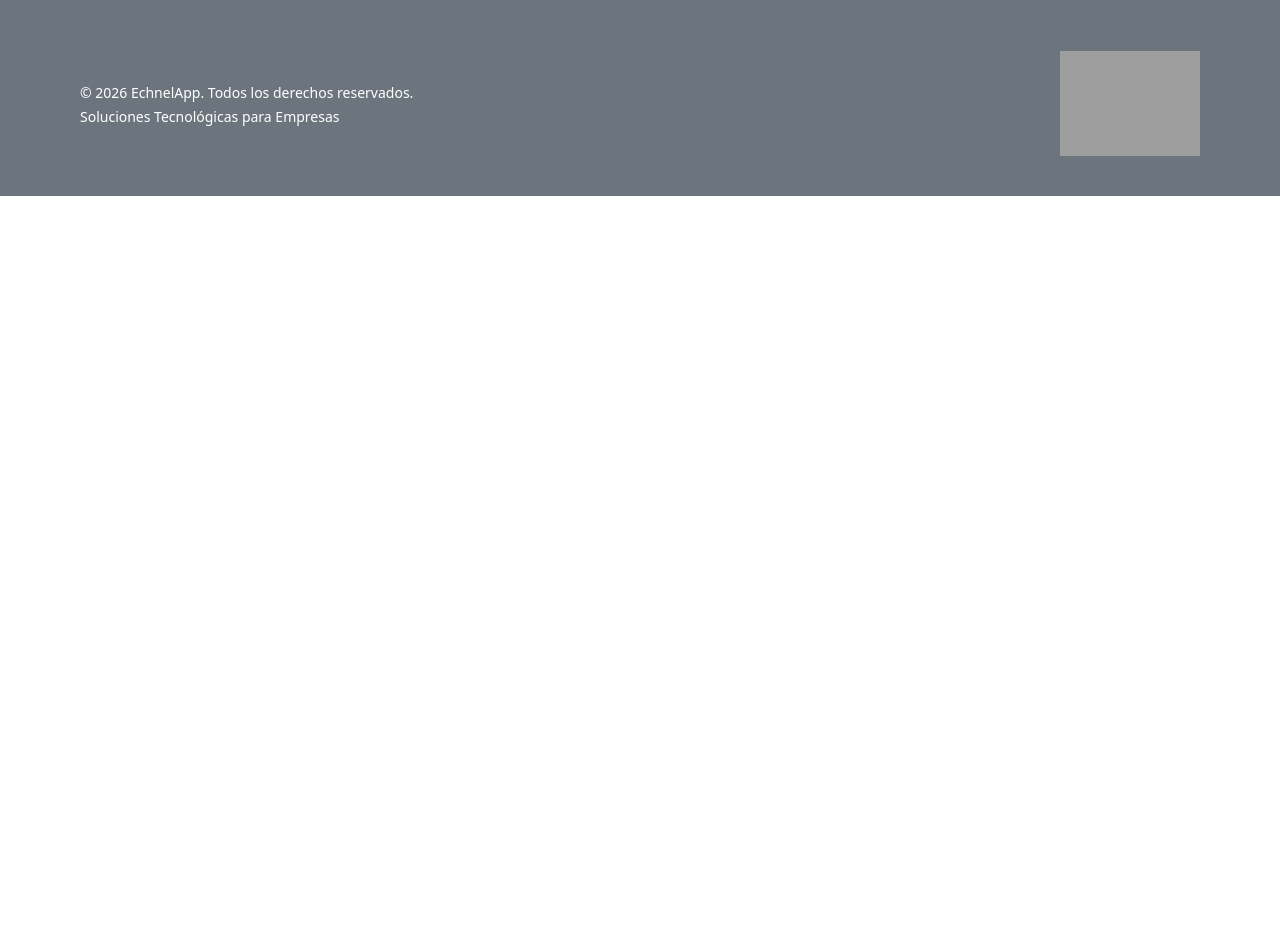
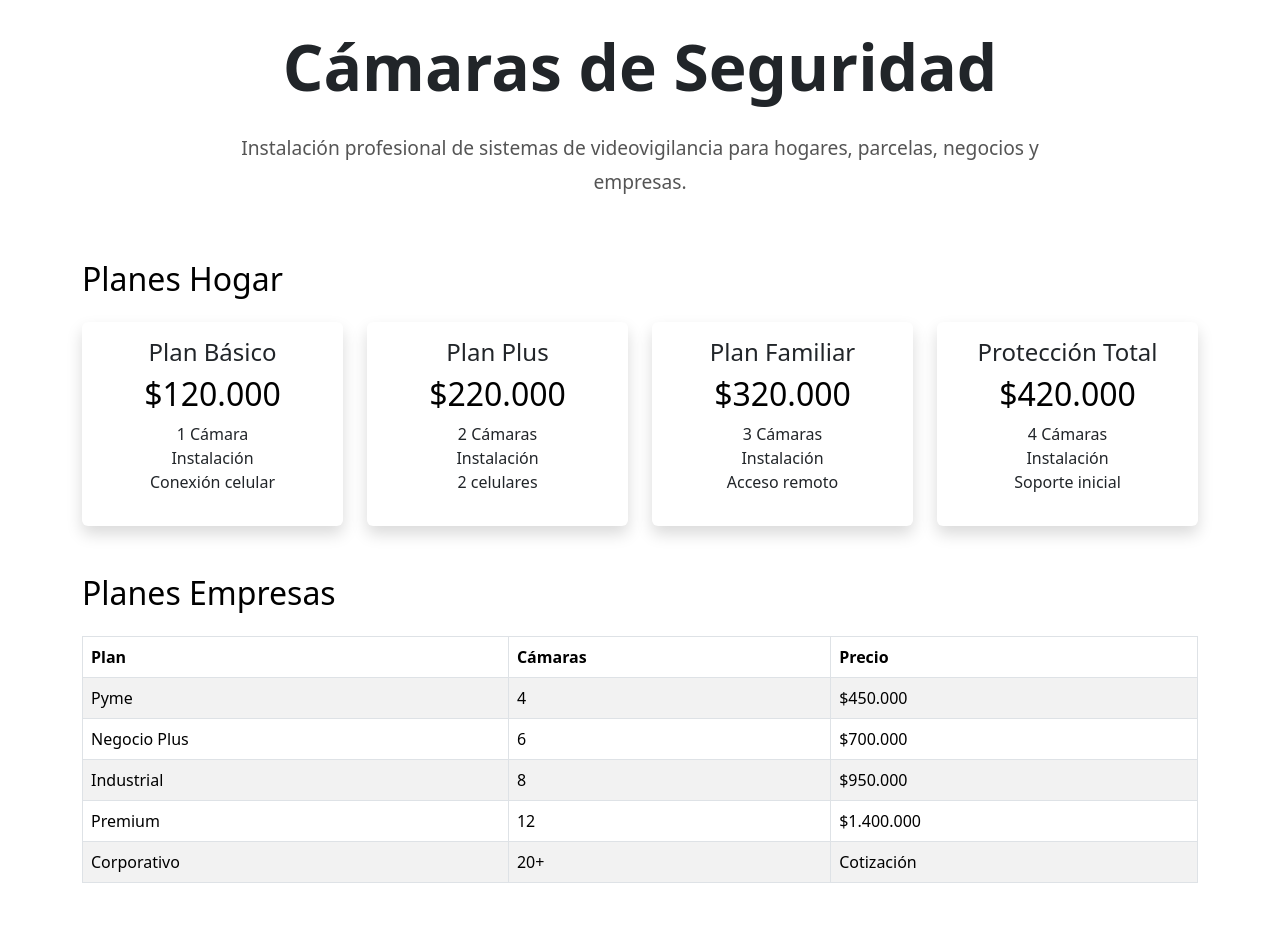
Before and after one commit to KitianDLMs/Echnelapp-web, an Angular app: page /seguridad in a window 1280 px wide. Before the commit this address led to /. Shown: the part 120-1071 px from the top of the page. Before the commit the page ends 800 px from the top, so only its background shows below. Built offline with nearby package versions, Linux system fonts and the light colour scheme; grey boxes are pictures that could not be loaded.

Commit message:
ADD: add cameras and plan prices

```diff
--- a/src/app/app.routes.ts
+++ b/src/app/app.routes.ts
@@ -8,6 +8,7 @@
 import { MantenimientoPcComponent } from "./pages/blog/articles/mantenimiento-pc/mantenimiento-pc.component";
 import { CamarasSeguridadComponent } from "./pages/blog/articles/camaras-seguridad/camaras-seguridad.component";
 import { TransformacionDigitalComponent } from "./pages/blog/articles/transformacion-digital/transformacion-digital.component";
+import { SecurityPlansComponent } from "./pages/security-plans/security-plans.component";
 
 export const routes: Routes = [
   { path: '', component: HomeComponent },
@@ -15,7 +16,7 @@
   { path: 'nosotros', component: AboutComponent },
   { path: 'blog', component: BlogComponent },
   { path: 'contacto', component: ContactComponent },
-
+  { path: 'seguridad', component: SecurityPlansComponent },
   { path: 'respaldo-informacion', component: RespaldoInformacionComponent },
   { path: 'mantenimiento-pc', component: MantenimientoPcComponent },
   { path: 'camaras-seguridad', component: CamarasSeguridadComponent },
--- /dev/null
+++ b/src/app/pages/security-plans/security-plans.component.html
@@ -0,0 +1,134 @@
+<section class="container py-5">
+
+  <div class="header">
+    <h1>Cámaras de Seguridad</h1>
+    <p>
+      Instalación profesional de sistemas de videovigilancia para hogares,
+      parcelas, negocios y empresas.
+    </p>
+  </div>
+
+  <h2 class="mb-4">Planes Hogar</h2>
+
+  <div class="row g-4 mb-5">
+
+    <div class="col-md-3">
+      <div class="card h-100 shadow">
+        <div class="card-body text-center">
+          <h4>Plan Básico</h4>
+          <h2>$120.000</h2>
+          <ul class="list-unstyled">
+            <li>1 Cámara</li>
+            <li>Instalación</li>
+            <li>Conexión celular</li>
+          </ul>
+        </div>
+      </div>
+    </div>
+
+    <div class="col-md-3">
+      <div class="card h-100 shadow">
+        <div class="card-body text-center">
+          <h4>Plan Plus</h4>
+          <h2>$220.000</h2>
+          <ul class="list-unstyled">
+            <li>2 Cámaras</li>
+            <li>Instalación</li>
+            <li>2 celulares</li>
+          </ul>
+        </div>
+      </div>
+    </div>
+
+    <div class="col-md-3">
+      <div class="card h-100 shadow">
+        <div class="card-body text-center">
+          <h4>Plan Familiar</h4>
+          <h2>$320.000</h2>
+          <ul class="list-unstyled">
+            <li>3 Cámaras</li>
+            <li>Instalación</li>
+            <li>Acceso remoto</li>
+          </ul>
+        </div>
+      </div>
+    </div>
+
+    <div class="col-md-3">
+      <div class="card h-100 shadow">
+        <div class="card-body text-center">
+          <h4>Protección Total</h4>
+          <h2>$420.000</h2>
+          <ul class="list-unstyled">
+            <li>4 Cámaras</li>
+            <li>Instalación</li>
+            <li>Soporte inicial</li>
+          </ul>
+        </div>
+      </div>
+    </div>
+
+  </div>
+
+  <h2 class="mb-4">Planes Empresas</h2>
+
+  <div class="table-responsive">
+    <table class="table table-bordered table-striped">
+      <thead>
+        <tr>
+          <th>Plan</th>
+          <th>Cámaras</th>
+          <th>Precio</th>
+        </tr>
+      </thead>
+      <tbody>
+        <tr>
+          <td>Pyme</td>
+          <td>4</td>
+          <td>$450.000</td>
+        </tr>
+        <tr>
+          <td>Negocio Plus</td>
+          <td>6</td>
+          <td>$700.000</td>
+        </tr>
+        <tr>
+          <td>Industrial</td>
+          <td>8</td>
+          <td>$950.000</td>
+        </tr>
+        <tr>
+          <td>Premium</td>
+          <td>12</td>
+          <td>$1.400.000</td>
+        </tr>
+        <tr>
+          <td>Corporativo</td>
+          <td>20+</td>
+          <td>Cotización</td>
+        </tr>
+      </tbody>
+    </table>
+  </div>
+
+  <div class="text-center mt-5">
+
+    <h3>Incluye</h3>
+
+    <p>
+      ✔ Instalación profesional<br>
+      ✔ Configuración en celular<br>
+      ✔ Capacitación de uso<br>
+      ✔ Soporte técnico local
+    </p>
+
+    <a
+      href="https://wa.me/56985896804"
+      target="_blank"
+      class="btn btn-success btn-lg">
+      Solicitar Cotización
+    </a>
+
+  </div>
+
+</section>
--- /dev/null
+++ b/src/app/pages/security-plans/security-plans.component.scss
@@ -0,0 +1,35 @@
+.card {
+  border: none;
+  transition: 0.3s;
+}
+
+.card:hover {
+  transform: translateY(-5px);
+}
+
+h1 {
+  font-weight: 700;
+}
+
+h2 {
+  color: black;
+}
+
+.header {
+  text-align: center;
+  margin-bottom: 60px;
+
+  h1 {
+    font-size: 4rem;
+    margin-bottom: 25px;
+    font-weight: 700;
+  }
+
+  p {
+    font-size: 1.2rem;
+    max-width: 800px;
+    margin: 0 auto;
+    line-height: 1.8;
+    color: #555;
+  }
+}
--- a/src/app/shared/navbar/navbar.component.html
+++ b/src/app/shared/navbar/navbar.component.html
@@ -35,7 +35,11 @@
             Servicios
           </a>
         </li>
-
+        <li class="nav-item">
+          <a class="nav-link" routerLink="/seguridad" routerLinkActive="active">
+            Cámaras de Seguridad
+          </a>
+        </li>
         <li class="nav-item">
           <a class="nav-link"
              routerLink="/nosotros"
```
Also changed, not shown: src/app/pages/security-plans/security-plans.component.ts (added, +12 -0 lines), 1 other file (tests, documents, lock files or other folders).
